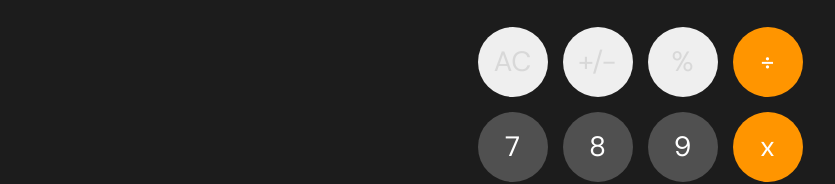
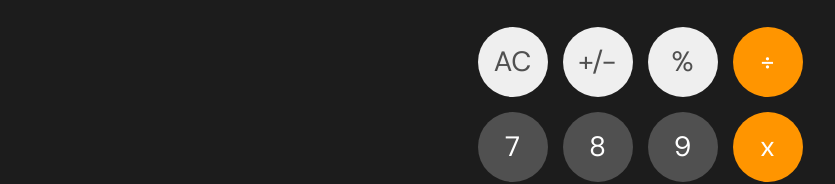
Before and after one commit to dedsher/calc-iOS, a website: page source/index.html in a window 1280 px wide. Shown: the part 269-453 px from the top of the page, without its empty margins (0-835 px from the left). Drawn offline with nearby package versions, Linux system fonts and the light colour scheme; files that its build step writes are made by us from their sources.

Commit message:
Edit func-buttons color

```diff
--- a/source/sass/blocks/calculator.scss
+++ b/source/sass/blocks/calculator.scss
@@ -77,5 +77,5 @@
 }
 
 .calculator__button--func {
-  color: $color-gainsboro;
+  color: $color-matterhorn;
 }
```
